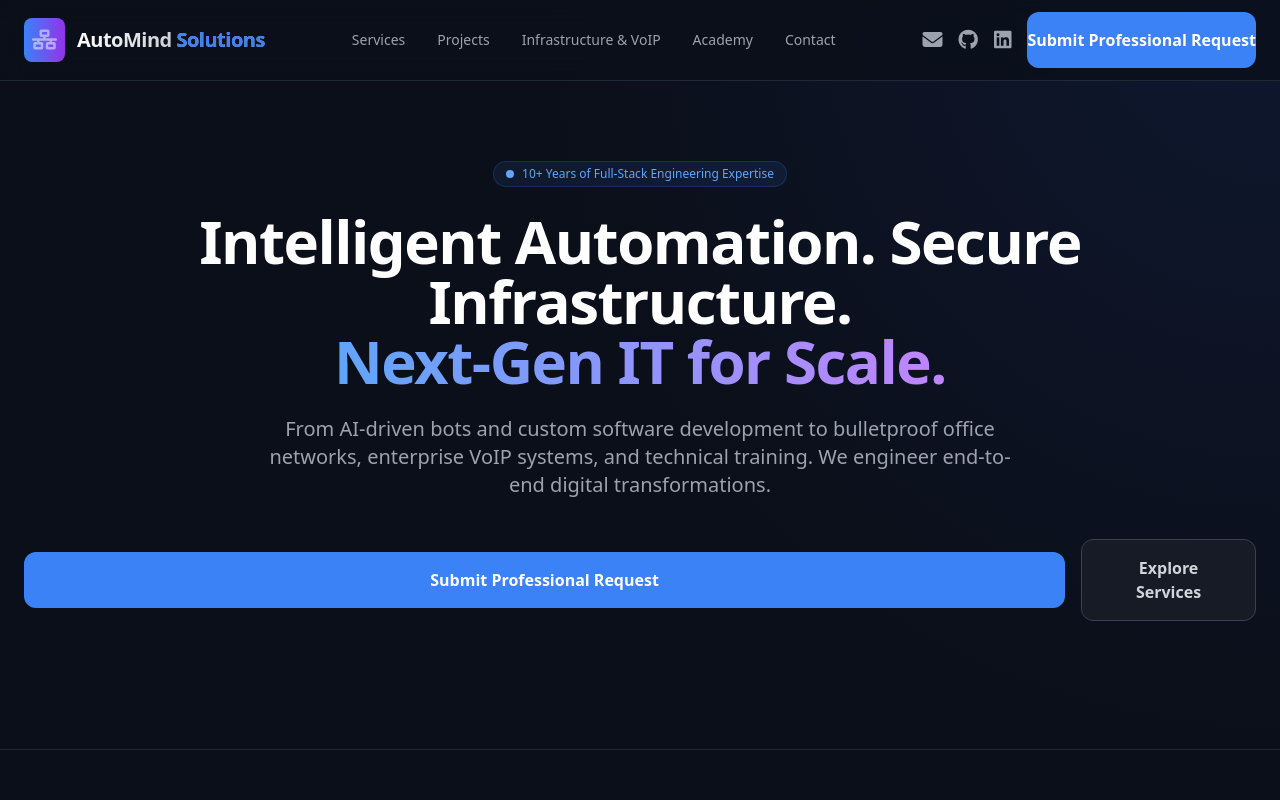
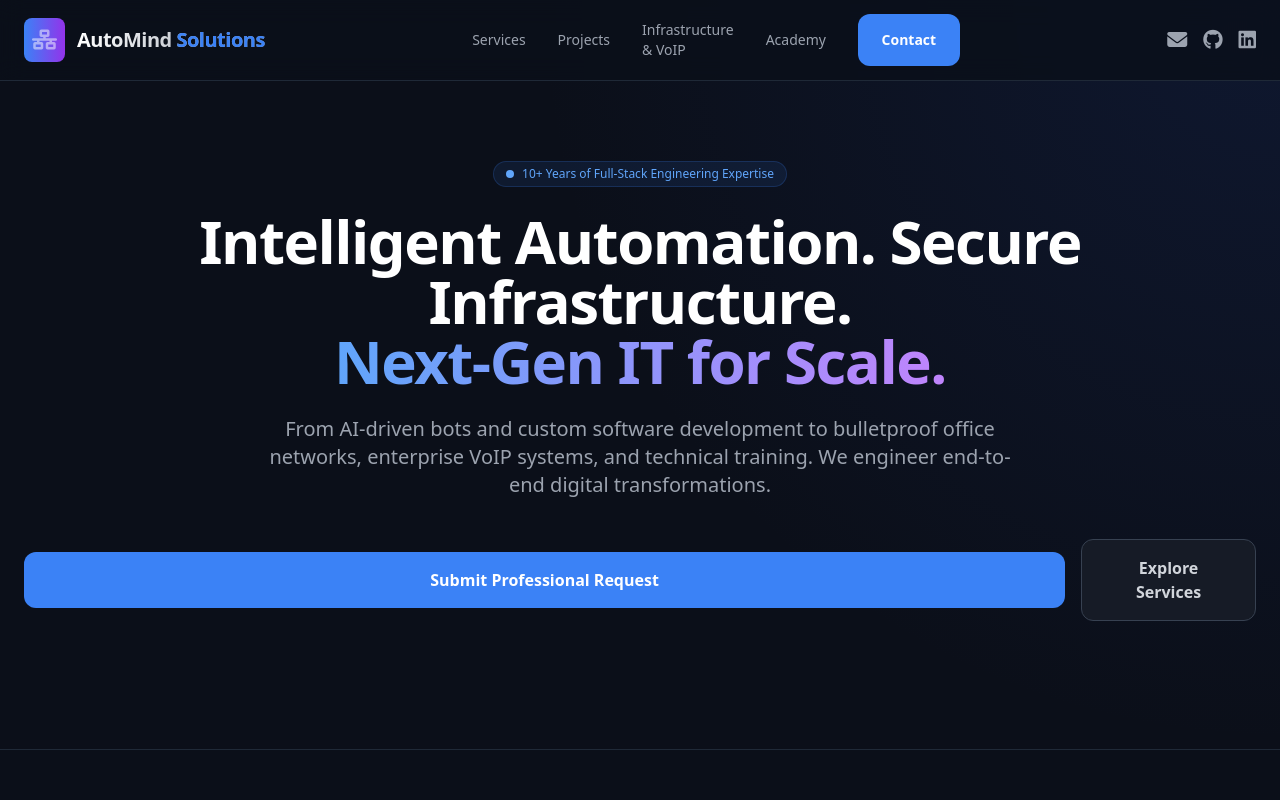
Before and after one commit to Dev-Arslan/automind-solutions-portfolio, a plain HTML site: page index.html in a window 1280 px wide. Shown: the top 800 px of the page. Drawn offline with nearby package versions, Linux system fonts and the light colour scheme.

Commit message:
Update index.html

```diff
--- a/index.html
+++ b/index.html
@@ -43,7 +43,9 @@
                 <a href="#projects" class="hover:text-white transition">Projects</a>
                 <a href="#infrastructure" class="hover:text-white transition">Infrastructure & VoIP</a>
                 <a href="#academy" class="hover:text-white transition">Academy</a>
-                <a href="#contact" class="hover:text-white transition">Contact</a>
+                <a href="contact.html" class="w-full block text-center bg-brand-accent hover:bg-blue-600 text-white font-semibold py-4 rounded-xl transition">
+                 Contact
+                </a>
             </nav>
             <div class="flex items-center space-x-4">
                 <a href="mailto:arslanahmeddev350@gmail.com" class="text-gray-400 hover:text-brand-glow text-xl transition" title="Email">
@@ -55,9 +57,7 @@
                 <a href="https://linkedin.com/in/YOUR_LINKEDIN_USERNAME" target="_blank" class="text-gray-400 hover:text-brand-glow text-xl transition" title="LinkedIn">
                     <i class="fa-brands fa-linkedin"></i>
                 </a>
-                <a href="contact.html" class="w-full block text-center bg-brand-accent hover:bg-blue-600 text-white font-semibold py-4 rounded-xl transition">
-                 Submit Professional Request
-                </a>
+
             </div>
         </div>
     </header>
```
